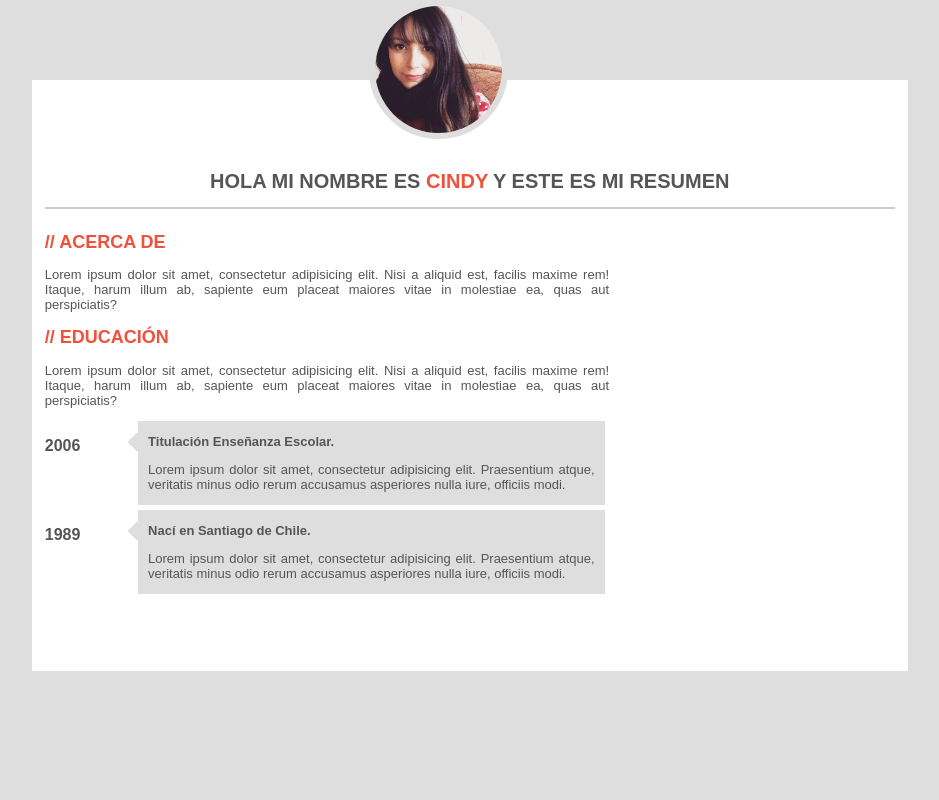
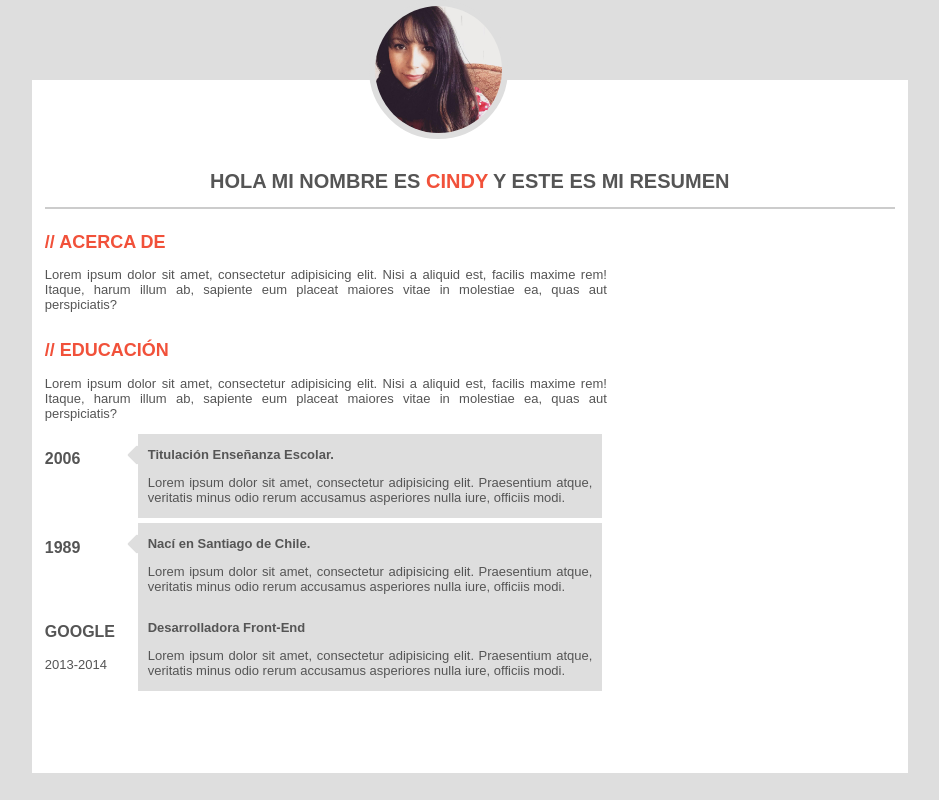
Before and after one commit to cindyfarias/Desafio006, a plain HTML site: page index.html in a window 1280 px wide. Shown: the whole page, without its empty margins (160-1099 px from the left). Drawn offline with Linux system fonts and the light colour scheme.

Commit message:
Orden de etiquetas

```diff
--- a/index.html
+++ b/index.html
@@ -27,15 +27,22 @@
 			<h1 class="aligncenter">Hola mi nombre es <span class="destacado">Cindy</span> y este es mi resumen</h1>
 			 	<hr>
 
-			<div class="col-md-8">
+		<div class="col-md-8"> <!-- Columna izquierda -->
 
+			<!-- Acerca de -->
+			<div class="col-md-12">
 				<h2 class="destacado">// Acerca de</h2>
 					<p>Lorem ipsum dolor sit amet, consectetur adipisicing elit. Nisi a aliquid est, facilis maxime rem! Itaque, harum illum ab, sapiente eum placeat maiores vitae in molestiae ea, quas aut perspiciatis?</p>
+			</div> <!-- Fin Acerca de -->
+
+
+			<div class="col-md-12"> <!-- Educación -->
 
 				<h2 class="destacado">// Educación</h2>
 					<p>Lorem ipsum dolor sit amet, consectetur adipisicing elit. Nisi a aliquid est, facilis maxime rem! Itaque, harum illum ab, sapiente eum placeat maiores vitae in molestiae ea, quas aut perspiciatis?</p>
 
-					<div class="col-md-12 educacion">
+
+				<div class="col-md-12 educacion"> <!-- Bloque Educación 1-->
 
 					<div class="col-md-1">
 						<h3>2006</h3>
@@ -50,11 +57,10 @@
 							<p>Lorem ipsum dolor sit amet, consectetur adipisicing elit. Praesentium atque, veritatis minus odio rerum accusamus asperiores nulla iure, officiis modi.
 							</p>
 					</div>
-					</div>
+				</div> <!-- Fin Bloque Educacion 1-->
 
 
-					<div class="col-md-12">
-
+				<div class="col-md-12"> <!-- Bloque Educacion 2 -->
 
 					<div class="col-md-1">
 						<h3>1989</h3>
@@ -70,9 +76,28 @@
 							</p>
 					</div>
 
+				</div> <!-- Fin Bloque Educacion 2 -->
+			</div> <!-- Fin Educacion -->
+
+
+			<!-- Experiencia-->
+			<div class="col-md-12">
+				<div class="col-md-12 educacion"> <!-- Bloque Experiencia 1-->
+
+						<div class="col-md-2">
+							<h3>Google</h3>
+							<p>2013-2014</p>
 						</div>
 
+						<div class="col-md-10 back">
+							<p><strong>Desarrolladora Front-End</strong></p>
+							<p>Lorem ipsum dolor sit amet, consectetur adipisicing elit. Praesentium atque, veritatis minus odio rerum accusamus asperiores nulla iure, officiis modi.
+							</p>
 						</div>
+					</div> <!-- Fin Bloque Experiencia 1-->
+
+
+			</div><!-- Fin Experiencia -->
 
 		</div>
 
```
Lines whose indentation alone changed are shown as unchanged.
